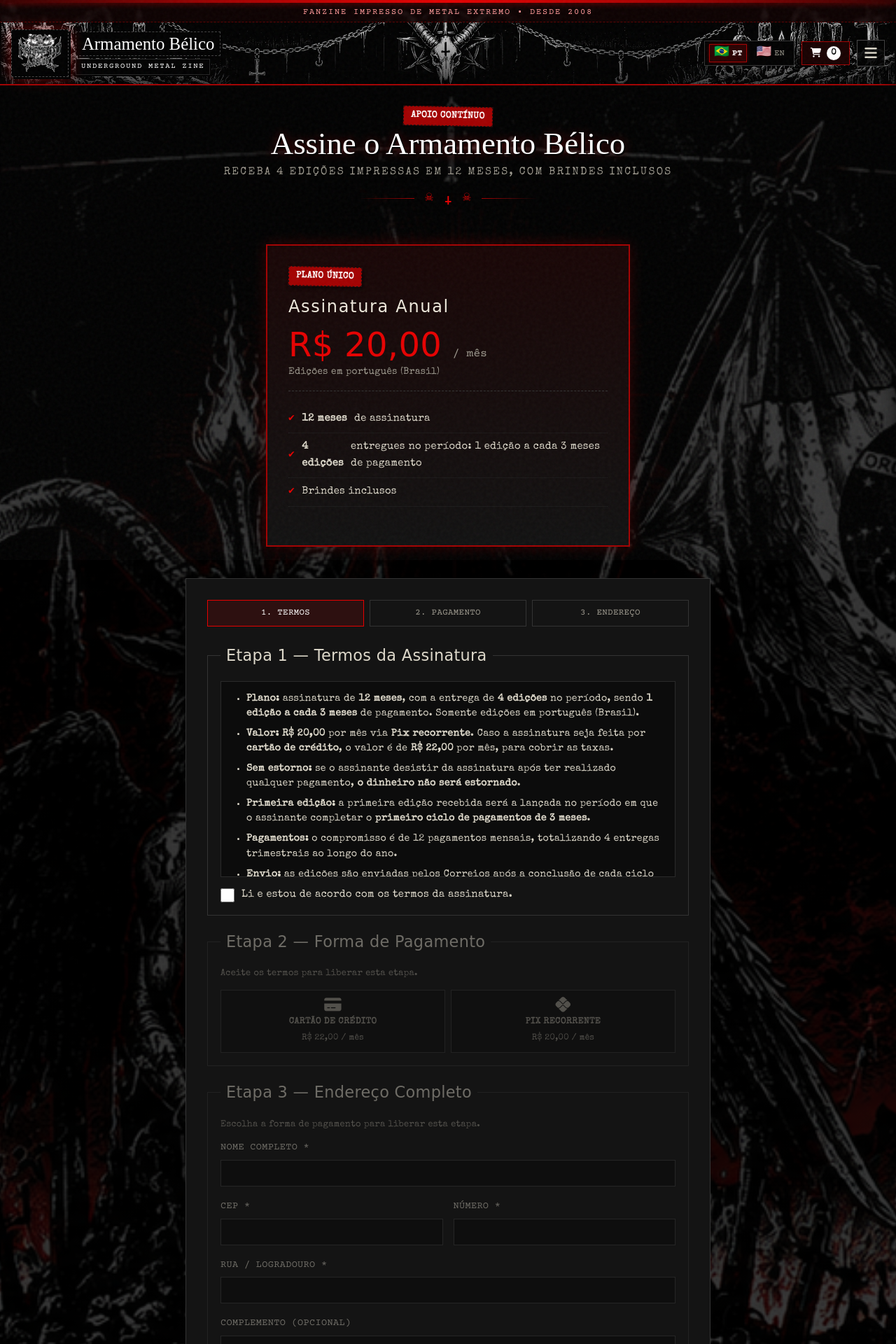
After one commit to andreyferraz/portalarmamentobelico, a Spring app: page /assinatura in a window 1280 px wide. The commit adds this page. Shown: the top 1920 px of the page at 70% size. Run offline with Thymeleaf, Linux system fonts and the light colour scheme; the template is opened without the code that fills it, so the values that code supplies are empty; some of the project's set-up classes (security, data sources, template engines, error pages and the like) are left out, and stand-ins take their place; some web fonts are replaced.

Commit message:
feat: add aliados and assinatura pages, update navigation links

```diff
--- /dev/null
+++ b/src/main/resources/templates/assinatura.html
@@ -0,0 +1,185 @@
+<!DOCTYPE html>
+<html xmlns:th="http://www.thymeleaf.org" lang="pt-BR"
+    th:replace="~{layout :: layout('Assinatura | Armamento Bélico Zine', ~{::content})}">
+<header>
+    <title th:text="${title}"></title>
+</header>
+
+<div th:fragment="content">
+
+    <main class="main-wrapper">
+        <div class="section-headline">
+            <span class="tape-tag blood">APOIO CONTÍNUO</span>
+            <h1 class="gothic-title" data-i18n="subscription_title">Assine o Armamento Bélico</h1>
+            <p class="sub-title" data-i18n="subscription_sub">
+                Receba 4 edições impressas em 12 meses, com brindes inclusos
+            </p>
+            <div class="divider">☠ <span class="inverted-cross">✝</span> ☠</div>
+        </div>
+
+        <!-- AVISO NA VERSÃO EM INGLÊS (ASSINATURA EXCLUSIVA PARA EDIÇÕES EM PORTUGUÊS) -->
+        <div id="sub-intl-notice" class="sub-warning-intl" style="display: none;" role="alert">
+            <h3 class="pirata-title">NOT YET AVAILABLE FOR THIS LANGUAGE</h3>
+            <p data-i18n="subscription_warning">
+                Not yet available for this language. Subscriptions are currently only available for editions in
+                Brazilian Portuguese.
+            </p>
+        </div>
+
+        <div id="subscription-content">
+            <!-- PLANO ÚNICO -->
+            <div class="subscription-grid single-plan" id="subscription-plans-grid">
+                <div class="plan-card featured">
+                    <div class="plan-header">
+                        <span class="tape-tag blood">PLANO ÚNICO</span>
+                        <h2 class="pirata-title" style="margin-top: 10px;">Assinatura Anual</h2>
+                        <div class="plan-price text-blood">R$ 20,00 <span>/ mês</span></div>
+                        <p class="plan-card-note">Edições em português (Brasil)</p>
+                    </div>
+                    <ul class="plan-perks">
+                        <li><strong>12 meses</strong> de assinatura</li>
+                        <li><strong>4 edições</strong> entregues no período: 1 edição a cada 3 meses de pagamento</li>
+                        <li>Brindes inclusos</li>
+                    </ul>
+                </div>
+            </div>
+
+            <!-- ETAPAS -->
+            <div class="sub-form-wrap" id="subscription-form-area">
+                <ol class="sub-steps-indicator" id="sub-steps-indicator" aria-label="Etapas da assinatura">
+                    <li data-step-ind="1" class="active">1. Termos</li>
+                    <li data-step-ind="2">2. Pagamento</li>
+                    <li data-step-ind="3">3. Endereço</li>
+                </ol>
+
+                <form id="subscription-form" novalidate>
+                    <!-- ETAPA 1 -->
+                    <fieldset class="sub-step" id="sub-step-1">
+                        <legend>Etapa 1 — Termos da Assinatura</legend>
+                        <div class="sub-terms-box" tabindex="0" aria-label="Termos da assinatura">
+                            <ul>
+                                <li><strong>Plano:</strong> assinatura de <strong>12 meses</strong>, com a entrega de
+                                    <strong>4 edições</strong> no período, sendo <strong>1 edição a cada 3
+                                        meses</strong> de pagamento. Somente edições em português (Brasil).</li>
+                                <li><strong>Valor:</strong> <strong>R$ 20,00</strong> por mês via <strong>Pix
+                                        recorrente</strong>. Caso a assinatura seja feita por <strong>cartão de
+                                        crédito</strong>, o valor é de <strong>R$ 22,00</strong> por mês, para cobrir as
+                                    taxas.</li>
+                                <li><strong>Sem estorno:</strong> se o assinante desistir da assinatura após ter
+                                    realizado qualquer pagamento, <strong>o dinheiro não será estornado</strong>.</li>
+                                <li><strong>Primeira edição:</strong> a primeira edição recebida será a lançada no
+                                    período em que o assinante completar o <strong>primeiro ciclo de pagamentos de 3
+                                        meses</strong>.</li>
+                                <li><strong>Pagamentos:</strong> o compromisso é de 12 pagamentos mensais, totalizando 4
+                                    entregas trimestrais ao longo do ano.</li>
+                                <li><strong>Envio:</strong> as edições são enviadas pelos Correios após a conclusão de
+                                    cada ciclo de 3 meses pagos e o lançamento da respectiva edição.</li>
+                                <li><strong>Endereço:</strong> é responsabilidade do assinante informar o endereço
+                                    correto e avisar o editor em caso de mudança.</li>
+                                <li><strong>Brindes:</strong> a assinatura inclui brindes, que variam conforme a
+                                    disponibilidade de cada remessa.</li>
+                                <li><strong>Cancelamento:</strong> o cancelamento interrompe apenas as cobranças futuras
+                                    e não gera devolução de valores já pagos.</li>
+                            </ul>
+                        </div>
+                        <div class="checkbox-inline sub-terms-accept">
+                            <input type="checkbox" id="sub-terms-check">
+                            <label for="sub-terms-check">Li e estou de acordo com os termos da assinatura.</label>
+                        </div>
+                    </fieldset>
+
+                    <!-- ETAPA 2 -->
+                    <fieldset class="sub-step is-locked" id="sub-step-2" disabled>
+                        <legend>Etapa 2 — Forma de Pagamento</legend>
+                        <p class="sub-step-locked-msg">Aceite os termos para liberar esta etapa.</p>
+                        <div class="cart-payment-options">
+                            <label class="cart-payment-option">
+                                <input type="radio" name="sub_payment" value="Cartão de Crédito (R$ 22,00/mês)">
+                                <span class="cart-payment-card">
+                                    <i class="fa-solid fa-credit-card cart-payment-icon" aria-hidden="true"></i>
+                                    <span class="cart-payment-label">Cartão de Crédito</span>
+                                    <span class="sub-payment-price">R$ 22,00 / mês</span>
+                                </span>
+                            </label>
+                            <label class="cart-payment-option">
+                                <input type="radio" name="sub_payment" value="Pix Recorrente (R$ 20,00/mês)">
+                                <span class="cart-payment-card">
+                                    <i class="fa-brands fa-pix cart-payment-icon" aria-hidden="true"></i>
+                                    <span class="cart-payment-label">Pix Recorrente</span>
+                                    <span class="sub-payment-price">R$ 20,00 / mês</span>
+                                </span>
+                            </label>
+                        </div>
+                    </fieldset>
+
+                    <!-- ETAPA 3 -->
+                    <fieldset class="sub-step is-locked" id="sub-step-3" disabled>
+                        <legend>Etapa 3 — Endereço Completo</legend>
+                        <p class="sub-step-locked-msg">Escolha a forma de pagamento para liberar esta etapa.</p>
+
+                        <div class="form-group">
+                            <label for="sub-name">Nome Completo *</label>
+                            <input type="text" id="sub-name" class="form-control sub-addr" autocomplete="name"
+                                maxlength="120" required>
+                        </div>
+                        <div class="form-group sub-grid-2">
+                            <div>
+                                <label for="sub-cep">CEP *</label>
+                                <input type="text" id="sub-cep" class="form-control sub-addr" inputmode="numeric"
+                                    autocomplete="postal-code" maxlength="20" required>
+                            </div>
+                            <div>
+                                <label for="sub-number">Número *</label>
+                                <input type="text" id="sub-number" class="form-control sub-addr" maxlength="20"
+                                    required>
+                            </div>
+                        </div>
+                        <div class="form-group">
+                            <label for="sub-street">Rua / Logradouro *</label>
+                            <input type="text" id="sub-street" class="form-control sub-addr"
+                                autocomplete="address-line1" maxlength="140" required>
+                        </div>
+                        <div class="form-group">
+                            <label for="sub-complement">Complemento (opcional)</label>
+                            <input type="text" id="sub-complement" class="form-control" autocomplete="address-line2"
+                                maxlength="100">
+                        </div>
+                        <div class="form-group">
+                            <label for="sub-neighborhood">Bairro *</label>
+                            <input type="text" id="sub-neighborhood" class="form-control sub-addr" maxlength="80"
+                                required>
+                        </div>
+                        <div class="form-group sub-grid-2">
+                            <div>
+                                <label for="sub-city">Cidade *</label>
+                                <input type="text" id="sub-city" class="form-control sub-addr"
+                                    autocomplete="address-level2" maxlength="80" required>
+                            </div>
+                            <div>
+                                <label for="sub-state">Estado (UF) *</label>
+                                <input type="text" id="sub-state" class="form-control sub-addr"
+                                    autocomplete="address-level1" maxlength="40" required>
+                            </div>
+                        </div>
+
+                        <div style="margin-top: 25px;">
+                            <button type="submit" id="sub-submit-btn" class="btn-whatsapp-checkout"
+                                style="width: 100%; font-size: 1.1rem; padding: 15px;" disabled>
+                                <i class="fa-brands fa-whatsapp" aria-hidden="true"></i> Solicitar Assinatura
+                            </button>
+                            <p class="cart-checkout-note" style="margin-top: 8px;">Seus dados serão enviados ao editor
+                                via WhatsApp.</p>
+                        </div>
+                    </fieldset>
+                </form>
+
+                <!-- CONFIRMAÇÃO PÓS-ENVIO -->
+                <div id="sub-confirm-area" hidden></div>
+            </div>
+        </div>
+
+    </main>
+
+</div>
+
+</html>
--- a/src/main/resources/templates/eventos.html
+++ b/src/main/resources/templates/eventos.html
@@ -1,6 +1,6 @@
 <!DOCTYPE html>
 <html xmlns:th="http://www.thymeleaf.org" lang="pt-BR"
-    th:replace="~{layout :: layout('Início | Armamento Bélico Zine', ~{::content})}">
+    th:replace="~{layout :: layout('Eventos | Armamento Bélico Zine', ~{::content})}">
 <header>
     <title th:text="${title}"></title>
 </header>
--- a/src/main/resources/templates/indique.html
+++ b/src/main/resources/templates/indique.html
@@ -1,6 +1,6 @@
 <!DOCTYPE html>
 <html xmlns:th="http://www.thymeleaf.org" lang="pt-BR"
-    th:replace="~{layout :: layout('Início | Armamento Bélico Zine', ~{::content})}">
+    th:replace="~{layout :: layout('Indique uma Horda | Armamento Bélico Zine', ~{::content})}">
 <header>
     <title th:text="${title}"></title>
 </header>
```
Also changed, not shown: src/main/java/com/armamentobelico/portalarmamentobelico/controller/PublicPagesController.java (+10 -0 lines), src/main/resources/templates/aliados.html (added, +145 -0 lines), src/main/resources/templates/noticia.html (added, +164 -0 lines).
